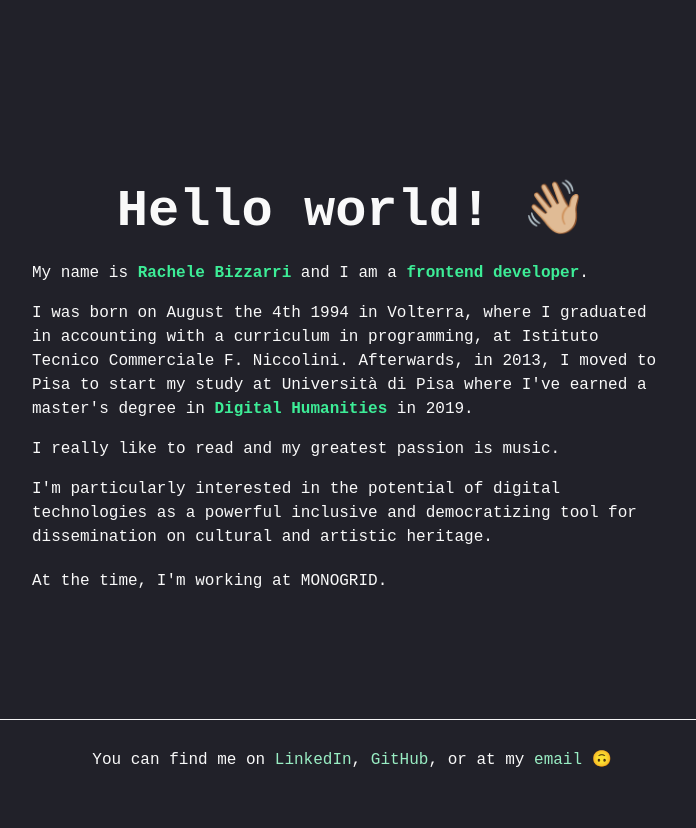
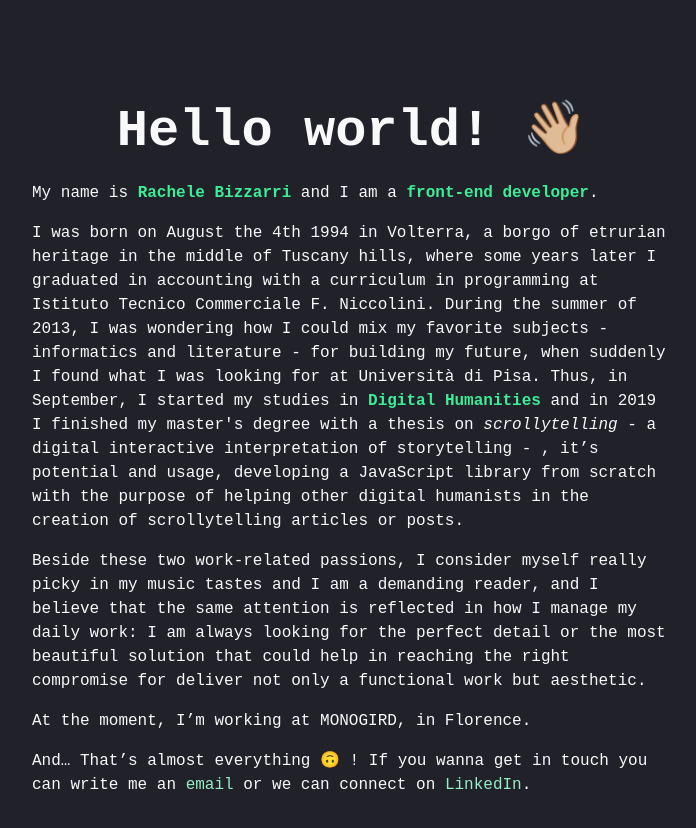
Before and after one commit to rhlbzz/whoami, a Vue app: page / in a window 1280 px wide. Shown: the top 828 px of the page, without its empty margins (288-984 px from the left). Before the commit the page ends 800 px from the top, so only its background shows below. Built offline with nearby package versions, Linux system fonts and the light colour scheme; a web font is replaced by a local one.

Commit message:
feat: updated presentation

```diff
--- a/package.json
+++ b/package.json
@@ -14,6 +14,7 @@
   },
   "dependencies": {
     "@unocss/preset-uno": "^0.58.4",
+    "gsap": "^3.12.5",
     "unocss": "^0.58.4",
     "vue": "^3.4.15",
     "vue-router": "^4.2.5"
--- a/src/App.vue
+++ b/src/App.vue
@@ -1,12 +1,9 @@
 <script setup lang="ts">
 import { RouterView } from 'vue-router'
-import TheFooter from './components/basic/TheFooter.vue'
 </script>
 
 <template>
   <section class="page">
     <RouterView />
-
-    <TheFooter />
   </section>
 </template>
--- /dev/null
+++ b/src/components/base/CtaComponent.vue
@@ -0,0 +1,19 @@
+<script lang="ts">
+import { defineComponent } from 'vue'
+
+export default defineComponent({
+    name: 'CtaComponent',
+
+})
+</script>
+
+<template>
+    <a v-bind="$attrs" class="cta-component overflow-hidden relative">
+        <span class="overflow-hidden first">
+            <slot />
+        </span>
+        <span class="absolute inset-0 last">
+            <slot />
+        </span>
+    </a>
+</template>
--- a/src/components/basic/HelloWorld.vue
+++ b/src/components/basic/HelloWorld.vue
@@ -1,27 +1,34 @@
 <script lang="ts">
+import { GMAIL_MAIL, LINKEDIN_PROFILE_LINK } from '@/utils/constants';
 import { defineComponent } from 'vue'
 
 export default defineComponent({
     name: 'HelloWorld',
+    setup() {
+        return {
+            GMAIL_MAIL,
+            LINKEDIN_PROFILE_LINK
+        }
+    }
 
 })
 </script>
 
 <template>
-    <section class="overflow-auto pb-20px">
+    <section>
         <h1 class="head-1 text-center">Hello world! 👋🏼</h1>
+
         <div class="presentation">
-            <p class="paragraph-1">
-                My name is <span class="highlight">Rachele Bizzarri</span> and I am a <span class="highlight">frontend developer</span>.
-            </p>
-            <p class="paragraph-1 mt-3">
-                I was born on August the 4th 1994 in Volterra, where I graduated in accounting with a curriculum in programming, at Istituto Tecnico Commerciale F. Niccolini. Afterwards, in 2013, I moved to Pisa to start my study at Università di Pisa where I've earned a master's degree in <span class="highlight">Digital Humanities</span> in 2019.
-            </p>
-            <p class="paragraph-1 mt-1">I really like to read and my greatest passion is music.</p>
-            <p class="paragraph-1 mt-1">I'm particularly interested in the potential of digital technologies as a powerful inclusive and democratizing tool for dissemination on cultural and artistic heritage.</p>
-            <p class="paragraph-1 mt-5">At the time, I'm working at MONOGRID.</p>
+            <p class="paragraph-1">My name is <span class="highlight">Rachele Bizzarri</span> and I am a <span class="highlight">front-end developer</span>.</p>
+
+            <p class="paragraph-1 mt-3">I was born on August the 4th 1994 in Volterra, a borgo of etrurian heritage in the middle of Tuscany hills, where some years later I graduated in accounting with a curriculum in programming at Istituto Tecnico Commerciale F. Niccolini. During the summer of 2013, I was wondering how I could mix my favorite subjects - informatics and literature - for building my future, when suddenly I found what I was looking for at Università di Pisa. Thus, in September, I started my studies in <span class="highlight">Digital Humanities</span> and in 2019 I finished my master's degree with a thesis on <i>scrollytelling</i> - a digital interactive interpretation of storytelling - , it’s potential and usage, developing a JavaScript library from scratch with the purpose of helping other digital humanists in the creation of scrollytelling articles or posts.</p>
+
+            <p class="paragraph-1 mt-3">Beside these two work-related passions, I consider myself really picky in my music tastes and I am a demanding reader, and I believe that the same attention is reflected in how I manage my daily work: I am always looking for the perfect detail or the most beautiful solution that could help in reaching the right compromise for deliver not only a functional work but aesthetic.</p>
+
+            <p class="paragraph-1 mt-3">At the moment, I’m working at MONOGIRD, in Florence.</p>
+
+            <p class="paragraph-1 mt-3">And… That’s almost everything 🙃 ! If you wanna get in touch you can write me an  <a :href="'mailto:'+GMAIL_MAIL" rel="noopener" target="_blank">email</a> or we can connect on <a :href="LINKEDIN_PROFILE_LINK"  rel="nofollo noopener noreferrer" target="_blank">LinkedIn</a>.</p>
         </div>
-
     </section>
 </template>
 
--- a/src/views/HomePage.vue
+++ b/src/views/HomePage.vue
@@ -15,8 +15,8 @@ export default defineComponent({
 </script>
 
 <template>
-  <section class="pb-10">
-    <HelloWorld class="sm:mt-10 md:mt-20"/>
+  <section class="w-full h-full flex items-center justify-center">
+    <HelloWorld/>
     <div v-if="false" class="mt-5">
       <p>If you wanna take a look at some projects I've worked on, <RouterLink class="link" :to="{name: 'Projects'}">check it out</RouterLink>!</p>
     </div>
```
Also changed, not shown: 1 other file (tests, documents, lock files or other folders).
